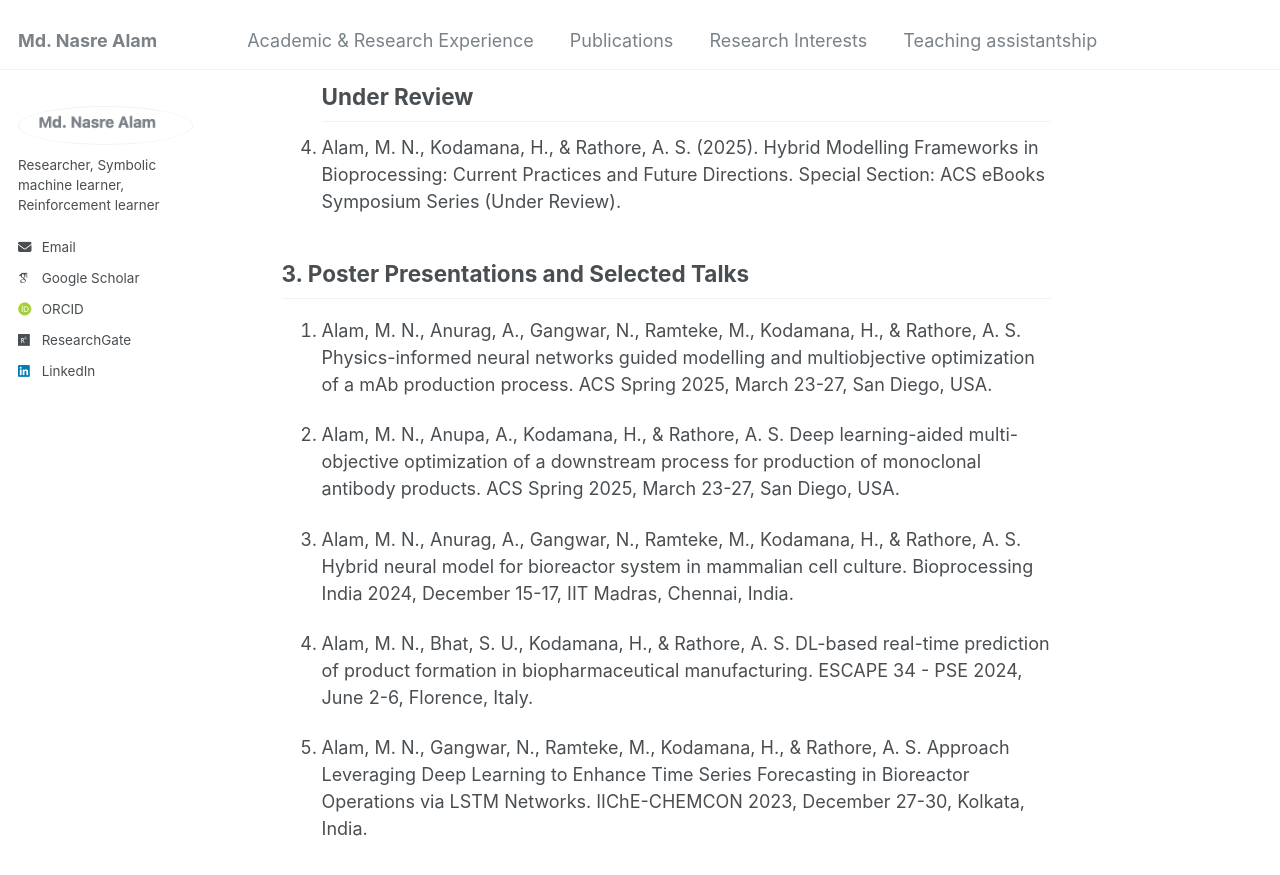
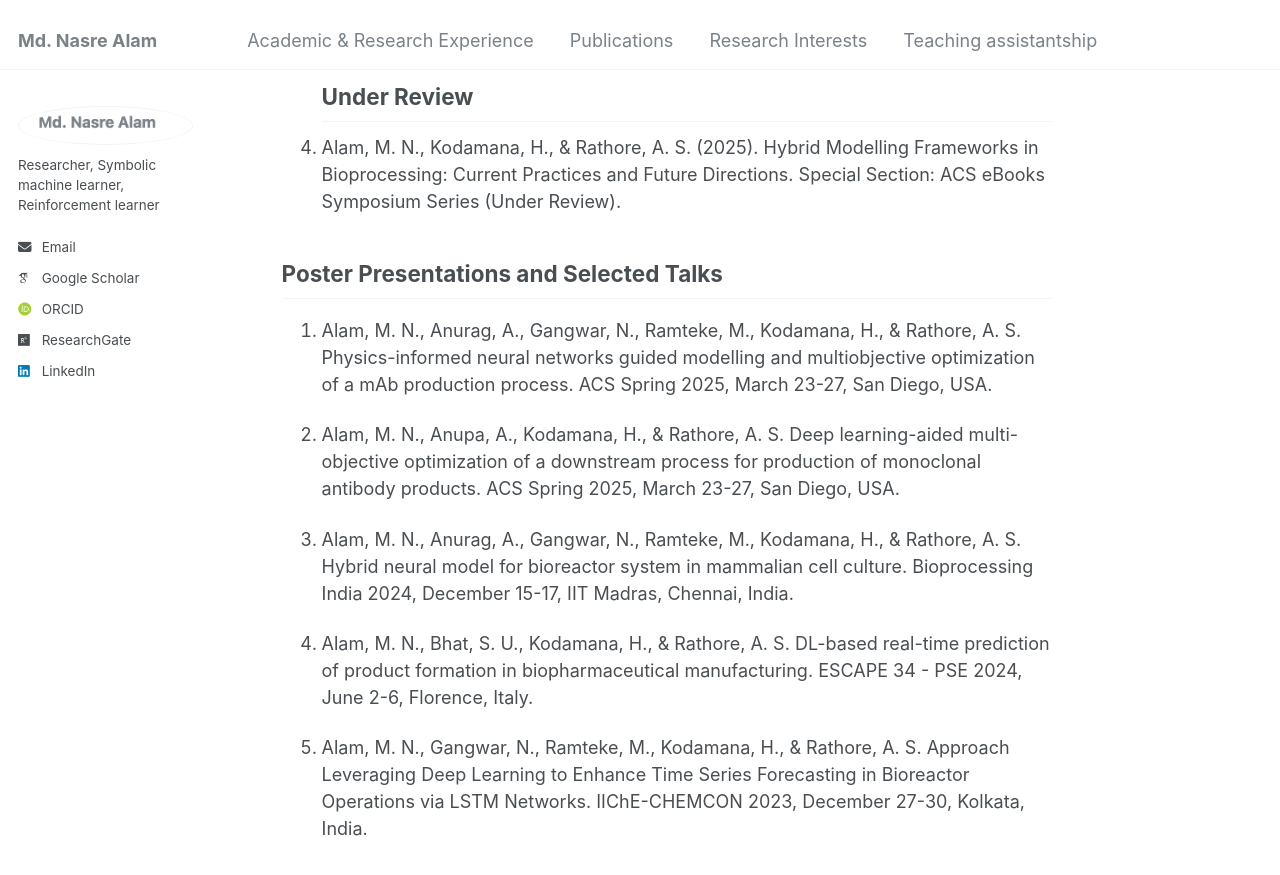
Before and after one commit to mdnasreiit/mdnasreiit.github.io, a Jekyll site: the page built from _pages/markdown.md, in a window 1280 px wide and 900 px high, scrolled down 1364 px. Shown: the top 875 px of the window. Built offline with Jekyll 4.4.1, drawn with Linux system fonts in a browser that asks for light colours; some web fonts are replaced.

Commit message:
Update markdown.md

```diff
--- a/_pages/markdown.md
+++ b/_pages/markdown.md
@@ -33,7 +33,7 @@ redirect_from:
 4. Alam, M. N., Kodamana, H., & Rathore, A. S. (2025). Hybrid Modelling Frameworks in Bioprocessing: Current Practices and Future Directions. Special Section: ACS eBooks Symposium Series (Under Review).
 
 
-## 3. Poster Presentations and Selected Talks
+## Poster Presentations and Selected Talks
 
  1. Alam, M. N., Anurag, A., Gangwar, N., Ramteke, M., Kodamana, H., & Rathore, A. S. Physics-informed neural networks guided modelling and multiobjective           optimization of a mAb production process. ACS Spring 2025, March 23-27, San Diego, USA.
 
```
